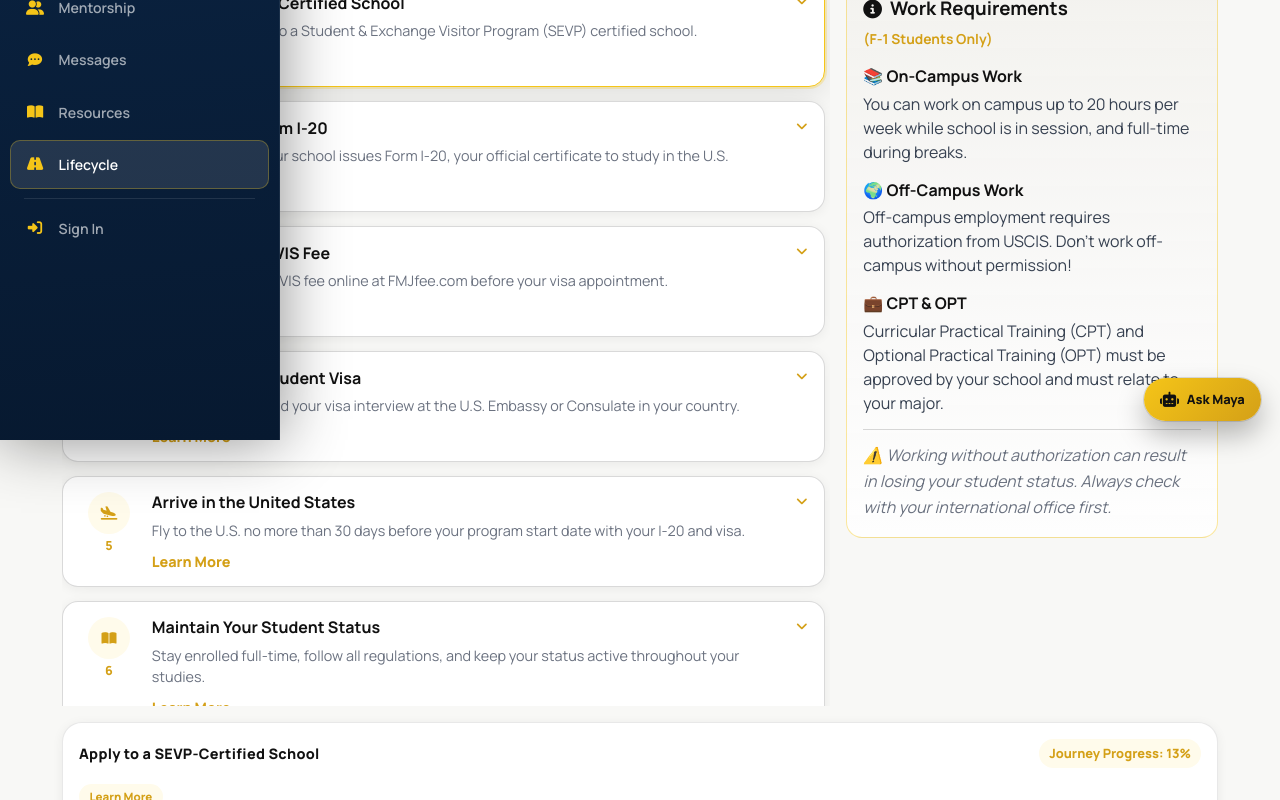
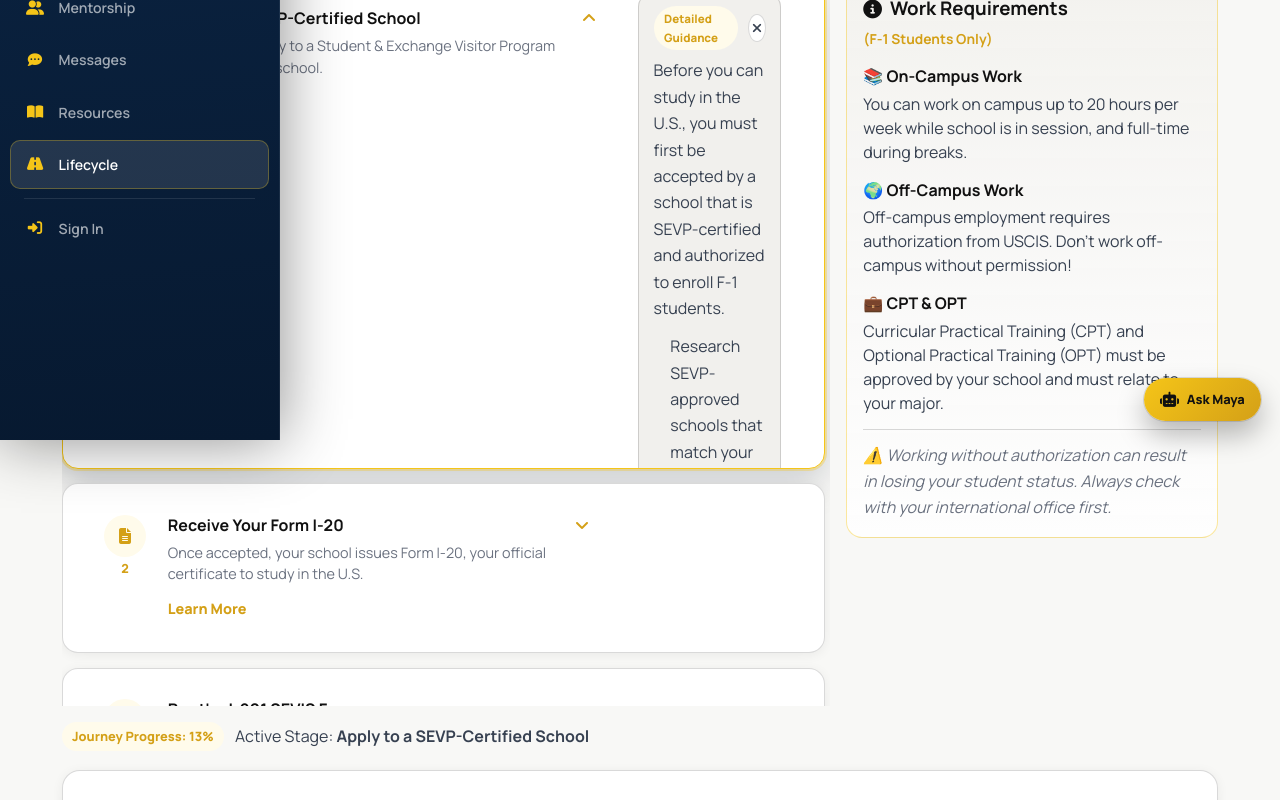
Before and after one commit to hkathi03-art/website2, a Next.js app: page /lifecycle in a window 1280 px wide. Shown: the part 360-1160 px from the top of the page. Built offline with nearby package versions, Linux system fonts and the light colour scheme; no server answers; a web font is replaced by a local one.

Commit message:
Refine lifecycle cards with inline expandable details

```diff
--- a/pages/lifecycle.js
+++ b/pages/lifecycle.js
@@ -137,12 +137,16 @@ const WORK_REQUIREMENTS = [
 export default function LifecyclePage() {
   const router = useRouter()
   const [activeKey, setActiveKey] = useState(LIFE_CYCLE_STEPS[0].key)
+  const [expandedKey, setExpandedKey] = useState(LIFE_CYCLE_STEPS[0].key)
 
   useEffect(() => {
     const { stage } = router.query
     if (!stage) return
     const matched = LIFE_CYCLE_STEPS.find((step) => step.key === String(stage))
-    if (matched) setActiveKey(matched.key)
+    if (matched) {
+      setActiveKey(matched.key)
+      setExpandedKey(matched.key)
+    }
   }, [router.query])
 
   const activeStep = useMemo(
@@ -151,6 +155,10 @@ export default function LifecyclePage() {
   )
 
   const progressPct = Math.round(((LIFE_CYCLE_STEPS.findIndex((s) => s.key === activeStep.key) + 1) / LIFE_CYCLE_STEPS.length) * 100)
+  const toggleExpanded = (stepKey) => {
+    setActiveKey(stepKey)
+    setExpandedKey((prev) => (prev === stepKey ? null : stepKey))
+  }
 
   return (
     <div className="main-wrap">
@@ -175,11 +183,22 @@ export default function LifecyclePage() {
           <div className="ilc-track-wrap">
             <div className="ilc-track">
               {LIFE_CYCLE_STEPS.map((step, idx) => (
+                <article
+                  key={step.key}
+                  className={`ilc-card ${activeStep.key === step.key ? 'active' : ''} ${expandedKey === step.key ? 'expanded' : ''}`}
+                  style={{ animationDelay: `${idx * 0.05}s` }}
+                >
                   <button
-                  key={step.key}
-                  className={`ilc-card ${activeStep.key === step.key ? 'active' : ''}`}
-                  onClick={() => setActiveKey(step.key)}
-                  style={{ animationDelay: `${idx * 0.05}s` }}
+                    className="ilc-card-trigger"
+                    onClick={() => toggleExpanded(step.key)}
+                    onKeyDown={(e) => {
+                      if (e.key === 'Enter' || e.key === ' ') {
+                        e.preventDefault()
+                        toggleExpanded(step.key)
+                      }
+                    }}
+                    aria-expanded={expandedKey === step.key}
+                    aria-controls={`ilc-details-${step.key}`}
                   >
                     <div className="ilc-icon-wrap">
                       <div className="ilc-icon"><i className={`fas ${step.icon}`} /></div>
@@ -188,10 +207,42 @@ export default function LifecyclePage() {
                     <div className="ilc-copy">
                       <h3>{step.title}</h3>
                       <p>{step.subtitle}</p>
-                    <span className="ilc-link">Learn More</span>
+                      <span className="ilc-link">{expandedKey === step.key ? 'Hide Details' : 'Learn More'}</span>
                     </div>
-                  <i className="fas fa-angle-down ilc-chevron" />
+                    <i className={`fas fa-angle-down ilc-chevron ${expandedKey === step.key ? 'open' : ''}`} />
                   </button>
+                  <div
+                    id={`ilc-details-${step.key}`}
+                    className={`ilc-inline-detail ${expandedKey === step.key ? 'open' : ''}`}
+                    aria-hidden={expandedKey !== step.key}
+                  >
+                    <div className="ilc-inline-detail-inner">
+                      <div className="ilc-inline-head">
+                        <div className="ilc-learn-more">Detailed Guidance</div>
+                        <button
+                          className="ilc-close-btn"
+                          onClick={() => setExpandedKey(null)}
+                          onKeyDown={(e) => {
+                            if (e.key === 'Enter' || e.key === ' ') {
+                              e.preventDefault()
+                              setExpandedKey(null)
+                            }
+                          }}
+                          aria-label={`Close details for ${step.title}`}
+                        >
+                          <i className="fas fa-xmark" />
+                        </button>
+                      </div>
+                      <p className="ilc-learn-text">{step.learnMore}</p>
+                      <ul className="ilc-list">
+                        {step.bullets.map((bullet) => (
+                          <li key={bullet}>{bullet}</li>
+                        ))}
+                      </ul>
+                      <p className="ilc-tip"><strong>Pro tip:</strong> {step.tip}</p>
+                    </div>
+                  </div>
+                </article>
               ))}
             </div>
           </div>
@@ -211,20 +262,10 @@ export default function LifecyclePage() {
           </aside>
         </div>
 
-        <section className="admin-panel ilc-detail">
-          <div className="admin-panel-head ilc-detail-head">
-            <h3>{activeStep.title}</h3>
+        <div className="ilc-progress-wrap" aria-live="polite">
           <div className="ilc-progress-pill">Journey Progress: {progressPct}%</div>
+          <p>Active Stage: <strong>{activeStep.title}</strong></p>
         </div>
-          <div className="ilc-learn-more">Learn More</div>
-          <p className="ilc-learn-text">{activeStep.learnMore}</p>
-          <ul className="ilc-list">
-            {activeStep.bullets.map((bullet) => (
-              <li key={bullet}>{bullet}</li>
-            ))}
-          </ul>
-          <p className="ilc-tip"><strong>Pro tip:</strong> {activeStep.tip}</p>
-        </section>
 
         <section className="ilc-mentor-cta">
           <div className="ilc-mentor-icon"><i className="fas fa-briefcase" /></div>
@@ -267,7 +308,8 @@ export default function LifecyclePage() {
           gap: .8rem;
           align-items: start;
           animation: riseIn .45s ease both;
-          transition: transform .2s ease, box-shadow .2s ease, border-color .2s ease;
+          transition: transform .24s ease, box-shadow .24s ease, border-color .24s ease;
+          overflow: hidden;
         }
         .ilc-card:hover {
           transform: translateY(-3px);
@@ -277,6 +319,24 @@ export default function LifecyclePage() {
         .ilc-card.active {
           border-color: var(--yellow);
           box-shadow: 0 0 0 2px rgba(245,197,24,.25), var(--shadow-md);
+        }
+        .ilc-card.expanded {
+          transform: scale(1.01);
+          box-shadow: 0 0 0 2px rgba(245,197,24,.32), 0 16px 36px rgba(8,15,40,.18);
+        }
+        .ilc-card-trigger {
+          all: unset;
+          cursor: pointer;
+          display: grid;
+          grid-template-columns: auto 1fr auto;
+          gap: .8rem;
+          align-items: start;
+          padding: .95rem 1rem;
+        }
+        .ilc-card-trigger:focus-visible {
+          outline: 2px solid var(--yellow);
+          outline-offset: -2px;
+          border-radius: 16px;
         }
         .ilc-icon-wrap {
           display: grid;
@@ -318,6 +378,10 @@ export default function LifecyclePage() {
         .ilc-chevron {
           color: var(--yellow-dk);
           margin-top: .15rem;
+          transition: transform .25s ease;
+        }
+        .ilc-chevron.open {
+          transform: rotate(180deg);
         }
         .ilc-side-panel {
           border: 1px solid rgba(245, 197, 24, .42);
@@ -358,15 +422,16 @@ export default function LifecyclePage() {
           color: var(--text3);
           font-style: italic;
         }
-        .ilc-detail {
-          animation: fadeSlide .26s ease;
-          margin-bottom: 1.2rem;
+        .ilc-progress-wrap {
+          margin: .2rem 0 1.2rem;
+          display: flex;
+          align-items: center;
+          gap: .7rem;
+          flex-wrap: wrap;
+          color: var(--text2);
         }
-        .ilc-detail-head {
-          display: flex;
-          justify-content: space-between;
-          align-items: center;
-          gap: .8rem;
+        .ilc-progress-wrap p {
+          margin: 0;
         }
         .ilc-progress-pill {
           border-radius: 999px;
@@ -376,6 +441,30 @@ export default function LifecyclePage() {
           font-size: .8rem;
           font-weight: 800;
         }
+        .ilc-inline-detail {
+          max-height: 0;
+          opacity: 0;
+          transition: max-height .35s ease, opacity .25s ease;
+          pointer-events: none;
+        }
+        .ilc-inline-detail.open {
+          max-height: 460px;
+          opacity: 1;
+          pointer-events: auto;
+        }
+        .ilc-inline-detail-inner {
+          margin: 0 .85rem .85rem;
+          border: 1px solid var(--border2);
+          background: var(--bg2);
+          border-radius: 14px;
+          padding: .8rem .9rem .85rem;
+        }
+        .ilc-inline-head {
+          display: flex;
+          align-items: center;
+          justify-content: space-between;
+          gap: .6rem;
+        }
         .ilc-learn-more {
           display: inline-flex;
           border-radius: 999px;
@@ -384,11 +473,31 @@ export default function LifecyclePage() {
           color: var(--yellow-dk);
           font-size: .72rem;
           font-weight: 800;
-          margin-bottom: .55rem;
+        }
+        .ilc-close-btn {
+          width: 28px;
+          height: 28px;
+          border: 1px solid var(--border2);
+          border-radius: 50%;
+          display: grid;
+          place-items: center;
+          color: var(--text2);
+          background: var(--surface);
+          cursor: pointer;
+          transition: background .2s ease, color .2s ease, transform .2s ease;
+        }
+        .ilc-close-btn:hover {
+          background: var(--yellow-lt);
+          color: var(--yellow-dk);
+          transform: scale(1.06);
+        }
+        .ilc-close-btn:focus-visible {
+          outline: 2px solid var(--yellow);
+          outline-offset: 2px;
         }
         .ilc-learn-text {
           color: var(--text2);
-          margin-bottom: .75rem;
+          margin: .45rem 0 .75rem;
         }
         .ilc-list {
           padding-left: 1.05rem;
```
Lines whose indentation alone changed are shown as unchanged.
